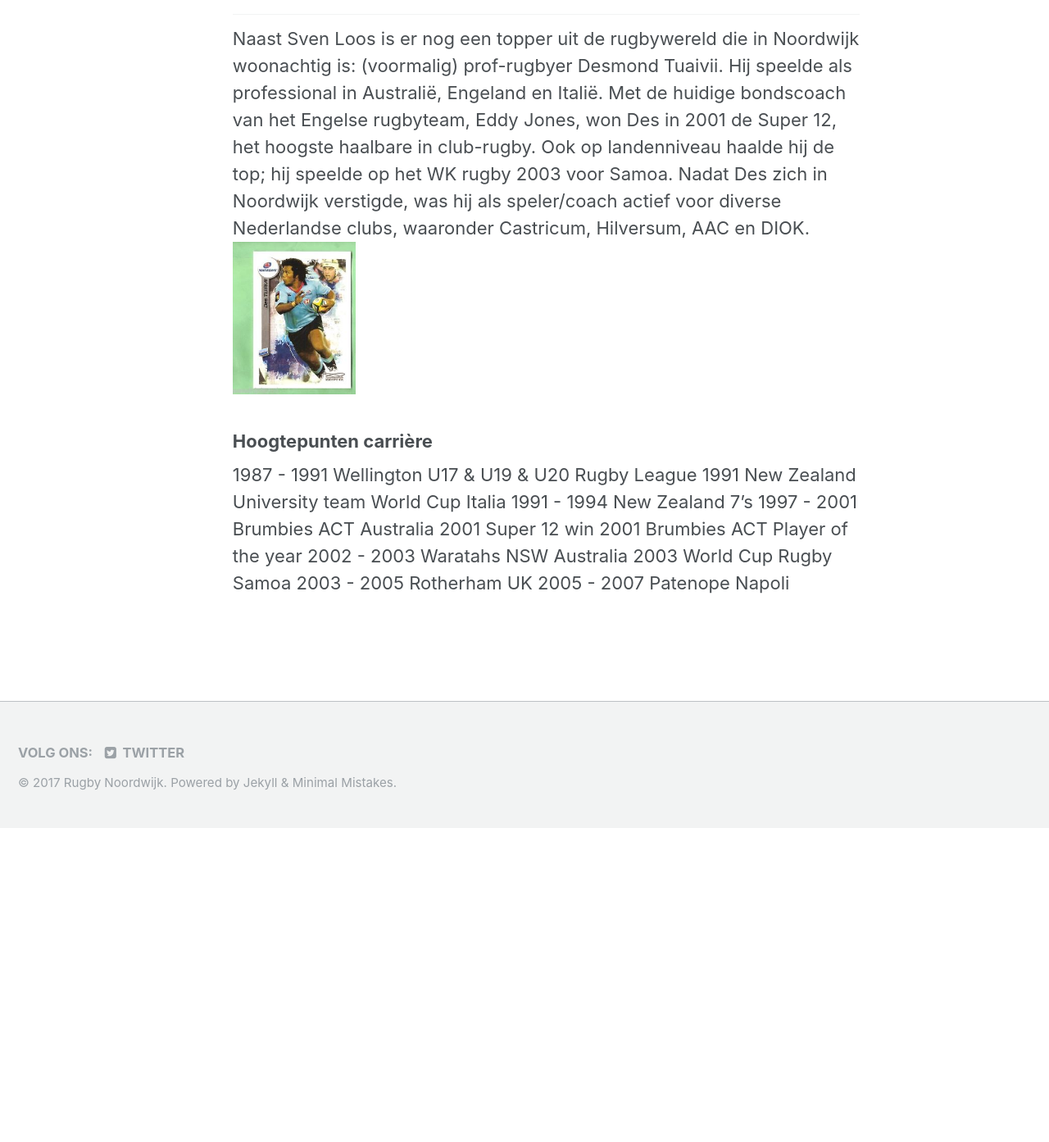
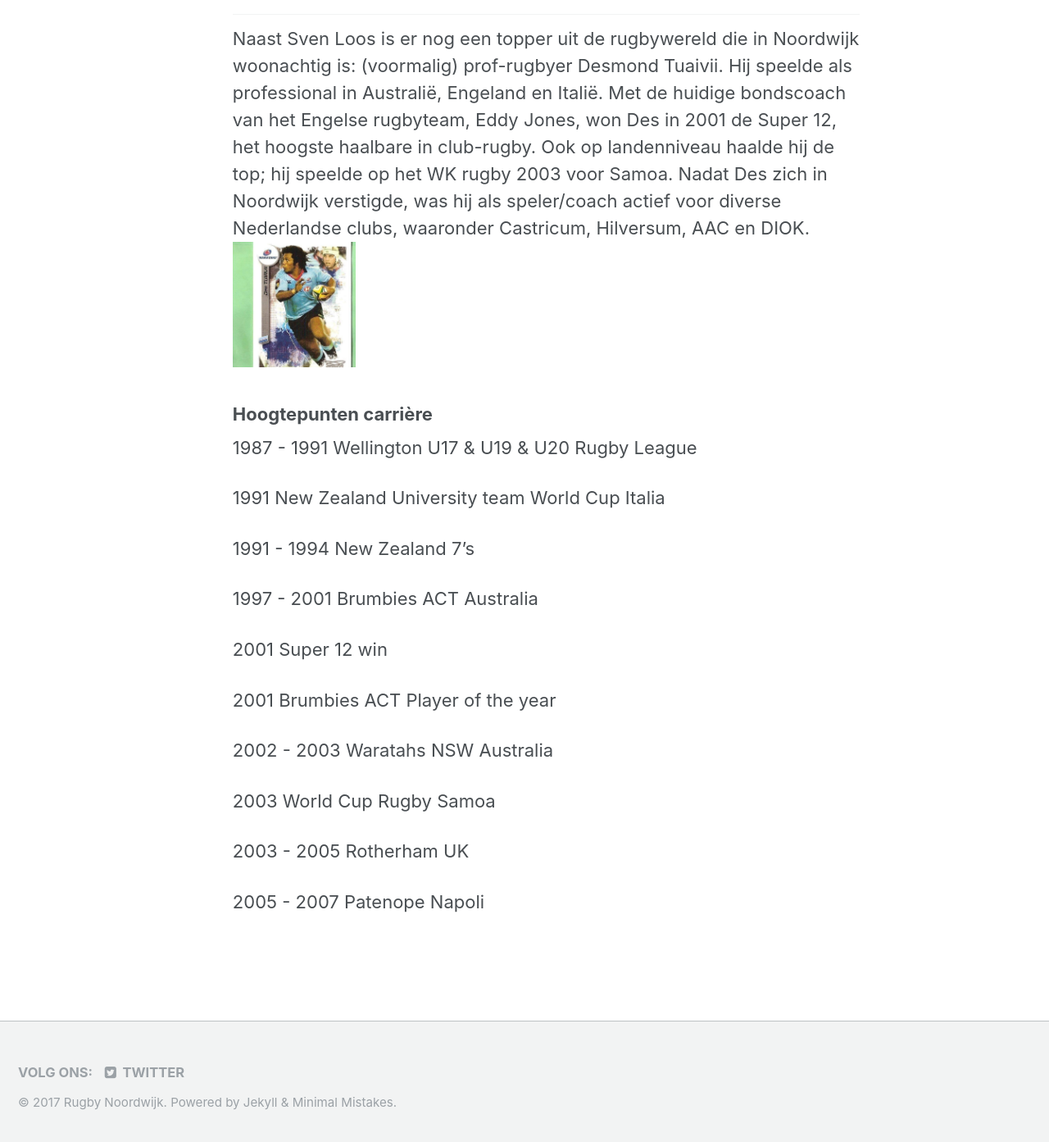
Before and after one commit to wijnandb/rugby-noordwijk, a Jekyll site: the page built from _pages/trainers.md, in a window 1280 px wide and 1400 px high, scrolled down 2064 px. Shown: the top 1393 px of the window at 82% size. Built offline with Jekyll 4.4.1, drawn with Linux system fonts in a browser that asks for light colours; nearby versions of some CDN libraries; library files that are not in the unit come from our copies; our own code applies the rules of GitHub Pages for plain Markdown files; before the commit the page ends 3075 px from its top, so only the background shows below that.

Commit message:
white lines added

```diff
--- a/_pages/trainers.md
+++ b/_pages/trainers.md
@@ -21,17 +21,26 @@ Verwacht van Sven Loos echter geen ingewikkelde tactische uitleg voor de jongste
 
 Naast Sven Loos is er nog een topper uit de rugbywereld die in Noordwijk woonachtig is: (voormalig) prof-rugbyer Desmond Tuaivii. Hij speelde als professional in Australië, Engeland en Italië. Met de huidige bondscoach van het Engelse rugbyteam, Eddy Jones, won Des in 2001 de Super 12, het hoogste haalbare in club-rugby. Ook op landenniveau haalde hij de top; hij speelde op het WK rugby 2003 voor Samoa.
 Nadat Des zich in Noordwijk verstigde, was hij als speler/coach actief voor diverse Nederlandse clubs, waaronder Castricum, Hilversum, AAC en DIOK.
-<img src="/assets/images/des_player_card.jpg" width="150">
+<img src="/assets/images/des_playercard.jpg" width="150">
 
 ### Hoogtepunten carrière
 
 1987 - 1991 Wellington U17 & U19 & U20 Rugby League
+
 1991        New Zealand University team World Cup Italia
+
 1991 - 1994 New Zealand 7's
+
 1997 - 2001 Brumbies ACT Australia
+
 2001        Super 12 win
+
 2001        Brumbies ACT Player of the year
+
 2002 - 2003 Waratahs NSW Australia
+
 2003        World Cup Rugby Samoa
+
 2003 - 2005 Rotherham UK
+
 2005 - 2007 Patenope Napoli
```
